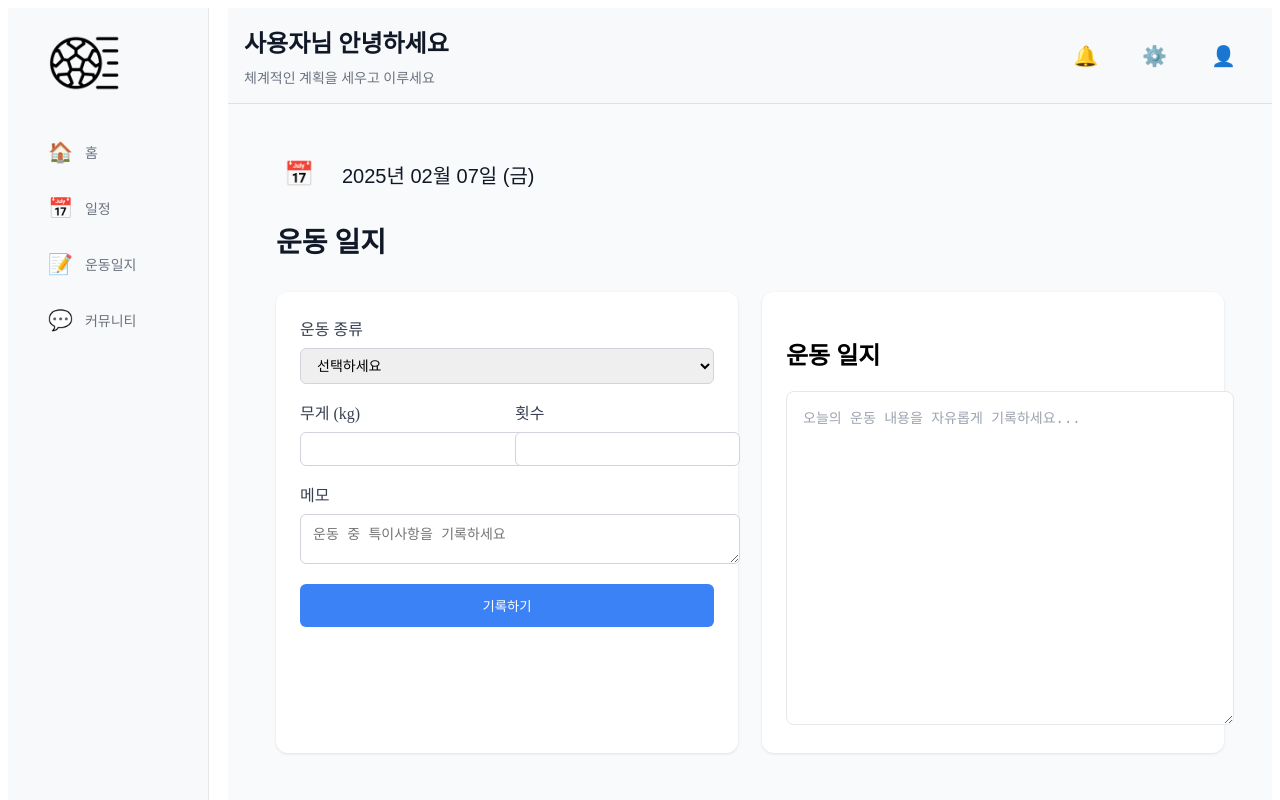
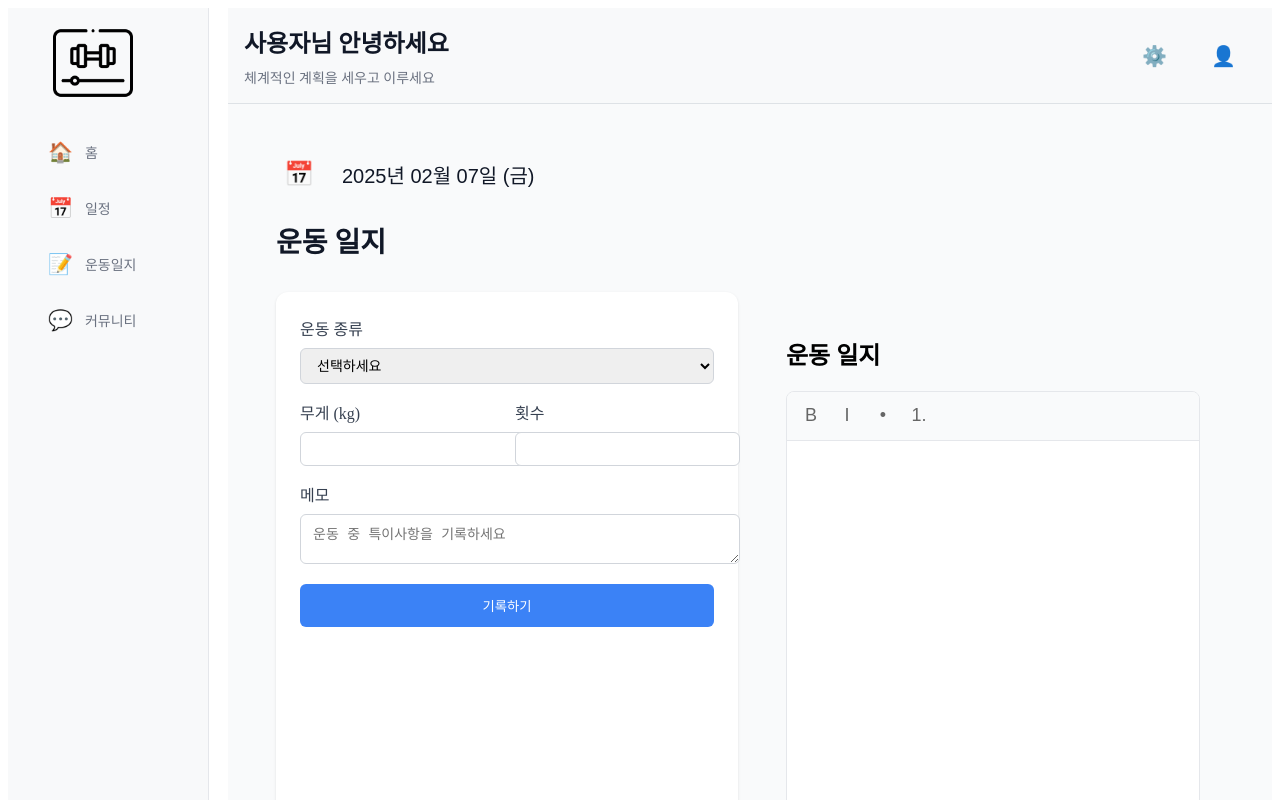
Before and after one commit to PocheonLim/TeamPlaner, a React (Vite) app: page /diary in a window 1280 px wide. Shown: the top 800 px of the page. Built offline with nearby package versions, Linux system fonts and the light colour scheme.

Commit message:
팁탭 노트필기 적용

```diff
--- a/package.json
+++ b/package.json
@@ -17,6 +17,10 @@
     "@fullcalendar/interaction": "^6.1.15",
     "@fullcalendar/react": "^6.1.15",
     "@reduxjs/toolkit": "^2.5.1",
+    "@tiptap/extension-placeholder": "^2.11.5",
+    "@tiptap/pm": "^2.11.5",
+    "@tiptap/react": "^2.11.5",
+    "@tiptap/starter-kit": "^2.11.5",
     "@types/react-datepicker": "^6.2.0",
     "date-fns": "^4.1.0",
     "framer-motion": "^12.4.1",
--- a/src/layouts/Header.tsx
+++ b/src/layouts/Header.tsx
@@ -9,9 +9,6 @@ const Header = () => {
           <p>체계적인 계획을 세우고 이루세요</p>
         </div>
         <div className="header-actions">
-          <button className="notification-btn">
-            <span className="icon">🔔</span>
-          </button>
           <button className="settings-btn">
             <span className="icon">⚙️</span>
           </button>
--- a/src/pages/Diary.tsx
+++ b/src/pages/Diary.tsx
@@ -6,6 +6,8 @@ import { LineChart, Line, XAxis, YAxis, CartesianGrid, Tooltip, Legend, Responsi
 import DatePicker from 'react-datepicker';
 import "react-datepicker/dist/react-datepicker.css";
 import '../styles/Diary.css';
+import { useEditor, EditorContent } from '@tiptap/react';
+import StarterKit from '@tiptap/starter-kit';
 
 interface WorkoutSet {
   weight: number;
@@ -35,8 +37,7 @@ const exerciseOptions = [
   { value: 'squat', label: '스쿼트' },
   { value: 'deadlift', label: '데드리프트' },
   { value: 'benchPress', label: '벤치프레스' },
-  { value: 'overhead', label: '오버헤드 프레스' },
-  { value: 'rowing', label: '로잉' }
+  { value: 'overhead', label: '밀리터리 프레스' },
 ];
 
 const Diary = () => {
@@ -99,6 +100,24 @@ const Diary = () => {
   const filteredRecords = records.filter(
     record => record.date === format(selectedDate, 'yyyy-MM-dd')
   );
+
+  const editor = useEditor({
+    extensions: [
+      StarterKit,
+    ],
+    content: dailyNotes[format(selectedDate, 'yyyy-MM-dd')] || '',
+    editorProps: {
+      attributes: {
+        class: 'diary-editor-content',
+      },
+    },
+    onUpdate: ({ editor }) => {
+      setDailyNotes(prev => ({
+        ...prev,
+        [format(selectedDate, 'yyyy-MM-dd')]: editor.getHTML()
+      }));
+    },
+  });
 
   return (
     <div className="diary-container">
@@ -164,6 +183,7 @@ const Diary = () => {
 
         <div className="workout-history">
           <h2>운동 일지</h2>
+          <div className="workout-records">
             {filteredRecords.map(record => (
               <div key={record.id} className="record-card">
                 <h3>{exerciseOptions.find(opt => opt.value === record.exercise)?.label}</h3>
@@ -171,17 +191,40 @@ const Diary = () => {
                 {record.memo && <p className="memo">{record.memo}</p>}
               </div>
             ))}
-          <textarea
-            className="daily-note"
-            placeholder="오늘의 운동 내용을 자유롭게 기록하세요..."
-            value={dailyNotes[format(selectedDate, 'yyyy-MM-dd')] || ''}
-            onChange={(e) => {
-              setDailyNotes(prev => ({
-                ...prev,
-                [format(selectedDate, 'yyyy-MM-dd')]: e.target.value
-              }));
-            }}
-          />
+          </div>
+          <div className="diary-editor">
+            <div className="editor-toolbar">
+              <button
+                onClick={() => editor?.chain().focus().toggleBold().run()}
+                className={editor?.isActive('bold') ? 'is-active' : ''}
+                title="굵게"
+              >
+                B
+              </button>
+              <button
+                onClick={() => editor?.chain().focus().toggleItalic().run()}
+                className={editor?.isActive('italic') ? 'is-active' : ''}
+                title="기울임"
+              >
+                I
+              </button>
+              <button
+                onClick={() => editor?.chain().focus().toggleBulletList().run()}
+                className={editor?.isActive('bulletList') ? 'is-active' : ''}
+                title="목록"
+              >
+                •
+              </button>
+              <button
+                onClick={() => editor?.chain().focus().toggleOrderedList().run()}
+                className={editor?.isActive('orderedList') ? 'is-active' : ''}
+                title="번호"
+              >
+                1.
+              </button>
+            </div>
+            <EditorContent editor={editor} />
+          </div>
         </div>
 
         {selectedExercise && (
--- a/src/styles/Diary.css
+++ b/src/styles/Diary.css
@@ -76,10 +76,9 @@
   }
 
   .workout-history {
-  background: white;
+    background: transparent;
     padding: 24px;
-  border-radius: 12px;
-  box-shadow: 0 1px 3px rgba(0, 0, 0, 0.1);
+    box-shadow: none;
   }
 
   .record-card {
@@ -209,3 +208,59 @@
   .daily-note::placeholder {
     color: #9CA3AF;
   }
+
+  .diary-editor {
+    margin-top: 16px;
+    border: 1px solid #E5E7EB;
+    border-radius: 8px;
+    background-color: white;
+    overflow: hidden;
+  }
+
+  .editor-toolbar {
+    padding: 8px;
+    border-bottom: 1px solid #E5E7EB;
+    background-color: #F9FAFB;
+    display: flex;
+    gap: 4px;
+  }
+
+  .editor-toolbar button {
+    width: 32px;
+    height: 32px;
+    padding: 0;
+    background: transparent;
+    border: none;
+    border-radius: 4px;
+    font-size: 18px;
+    color: #666;
+    cursor: pointer;
+    transition: all 0.2s;
+    display: flex;
+    align-items: center;
+    justify-content: center;
+  }
+
+  .editor-toolbar button:hover {
+    background-color: #f3f4f6;
+  }
+
+  .editor-toolbar button.is-active {
+    color: #000;
+    background-color: #e5e7eb;
+  }
+
+  .diary-editor-content {
+    padding: 20px;
+    min-height: 400px;
+    font-size: 16px;
+    line-height: 1.6;
+    color: #374151;
+    background-color: white;
+  }
+
+  .ProseMirror {
+    min-height: 400px;
+    padding: 20px;
+    background-color: white;
+  }
--- a/src/styles/Sidebar.css
+++ b/src/styles/Sidebar.css
@@ -15,8 +15,9 @@
 }
 
 .logo {
-  height: 70%;
-  width: 70%;
+  height: 50%;
+  width: 50%;
+  margin-left: 25px;
 }
 
 .sidebar-nav {
```
Also changed, not shown: src/assets/logo.png, 1 other file (tests, documents, lock files or other folders). Lines whose indentation alone changed are shown as unchanged.
